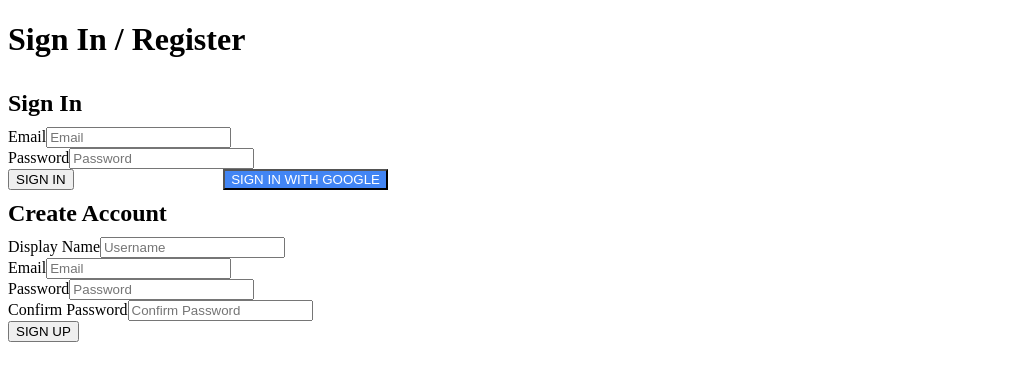
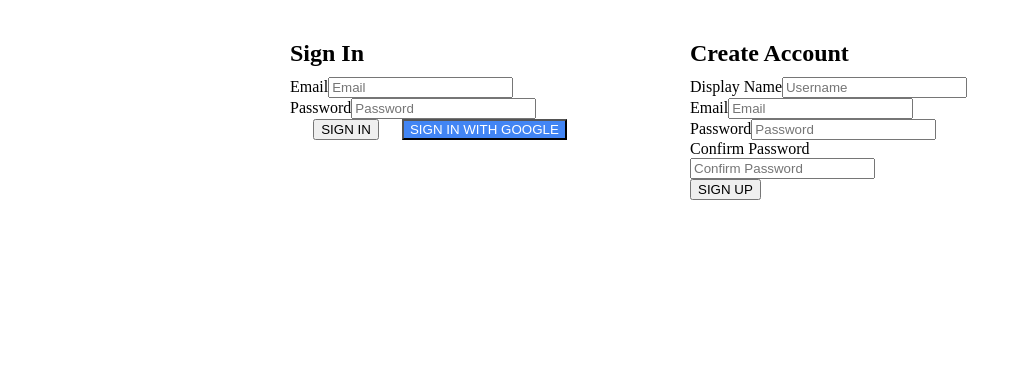
Before and after one commit to jdokon/react-firebase-auth, a React (Vite) app: page /auth in a window 1280 px wide. Shown: the top 380 px of the page, without its empty margins (0-1022 px from the left). Built offline with nearby package versions, Linux system fonts and the light colour scheme.

Commit message:
more styling

```diff
--- a/src/App.jsx
+++ b/src/App.jsx
@@ -1,6 +1,6 @@
 import { BrowserRouter as Router, Routes, Route } from "react-router-dom"
 import HomePage from "./components/home-page"
-import { Authentication } from "./components/authentication"
+import { Authentication } from "./components/authentication/authentication"
 
 function App() {
   return (
--- a/src/components/authentication.jsx
+++ /dev/null
@@ -1,12 +0,0 @@
-import { SignInForm } from "./sign-in-form/sign-in-form"
-import { SignUpForm } from "./sign-up-form/sign-up-form"
-
-export const Authentication = () => {
-  return (
-    <div>
-      <h1>Sign In / Register</h1>
-      <SignInForm />
-      <SignUpForm />
-    </div>
-  )
-}
--- /dev/null
+++ b/src/components/authentication/authentication.jsx
@@ -0,0 +1,12 @@
+import { SignInForm } from "../sign-in-form/sign-in-form"
+import { SignUpForm } from "../sign-up-form/sign-up-form"
+import "./authentication.styles.scss"
+
+export const Authentication = () => {
+  return (
+    <div className="authentication-container">
+      <SignInForm />
+      <SignUpForm />
+    </div>
+  )
+}
--- /dev/null
+++ b/src/components/authentication/authentication.styles.scss
@@ -0,0 +1,6 @@
+.authentication-container {
+  display: flex;
+  width: 700px;
+  justify-content: space-between;
+  margin: 30px auto;
+}
--- a/src/components/sign-in-form/sign-in-form.styles.scss
+++ b/src/components/sign-in-form/sign-in-form.styles.scss
@@ -1,7 +1,7 @@
 .sign-in-container {
   display: flex;
   flex-direction: column;
-  width: 380px;
+  width: 300px;
 
   h2 {
     margin: 10px 0;
@@ -19,5 +19,5 @@
 
 .buttons-container {
   display: flex;
-  justify-content: space-between;
+  justify-content: space-evenly;
 }
--- a/src/components/sign-up-form/sign-up-form.styles.scss
+++ b/src/components/sign-up-form/sign-up-form.styles.scss
@@ -1,7 +1,7 @@
 .sign-up-container {
   display: flex;
   flex-direction: column;
-  width: 380px;
+  width: 300px;
 
   h2 {
     margin: 10px 0;
```
